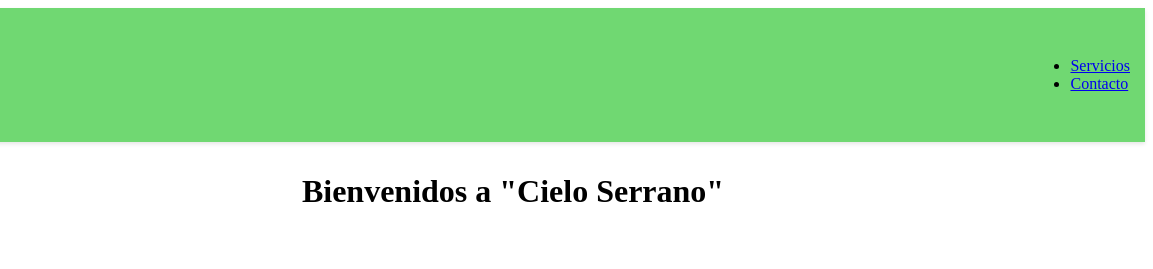
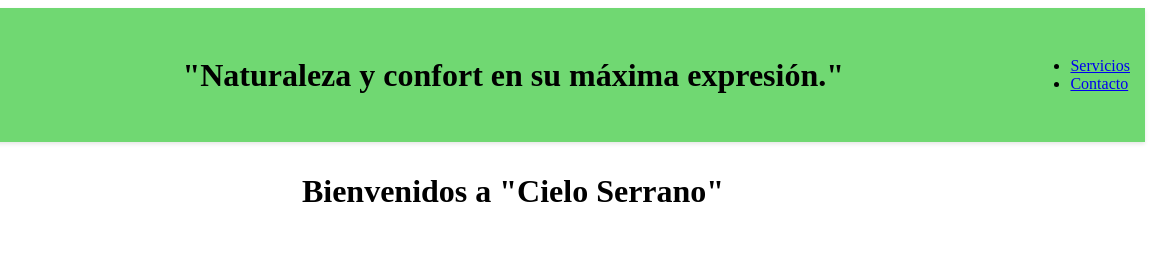
Before and after one commit to 97ayelen/Web1_TPIntegrador, a plain HTML site: page index.html in a window 1280 px wide. Shown: the top 269 px of the page, 127-1280 px from the left. Drawn offline with Linux system fonts and the light colour scheme.

Commit message:
Agrego de slogan en header

```diff
--- a/index.html
+++ b/index.html
@@ -15,6 +15,9 @@
           height="100px"
           alt="Logo del sitio"
       /></a>
+
+      <h1>"Naturaleza y confort en su máxima expresión."</h1>
+
       <nav class="menu">
         <ul>
           <li>
```
